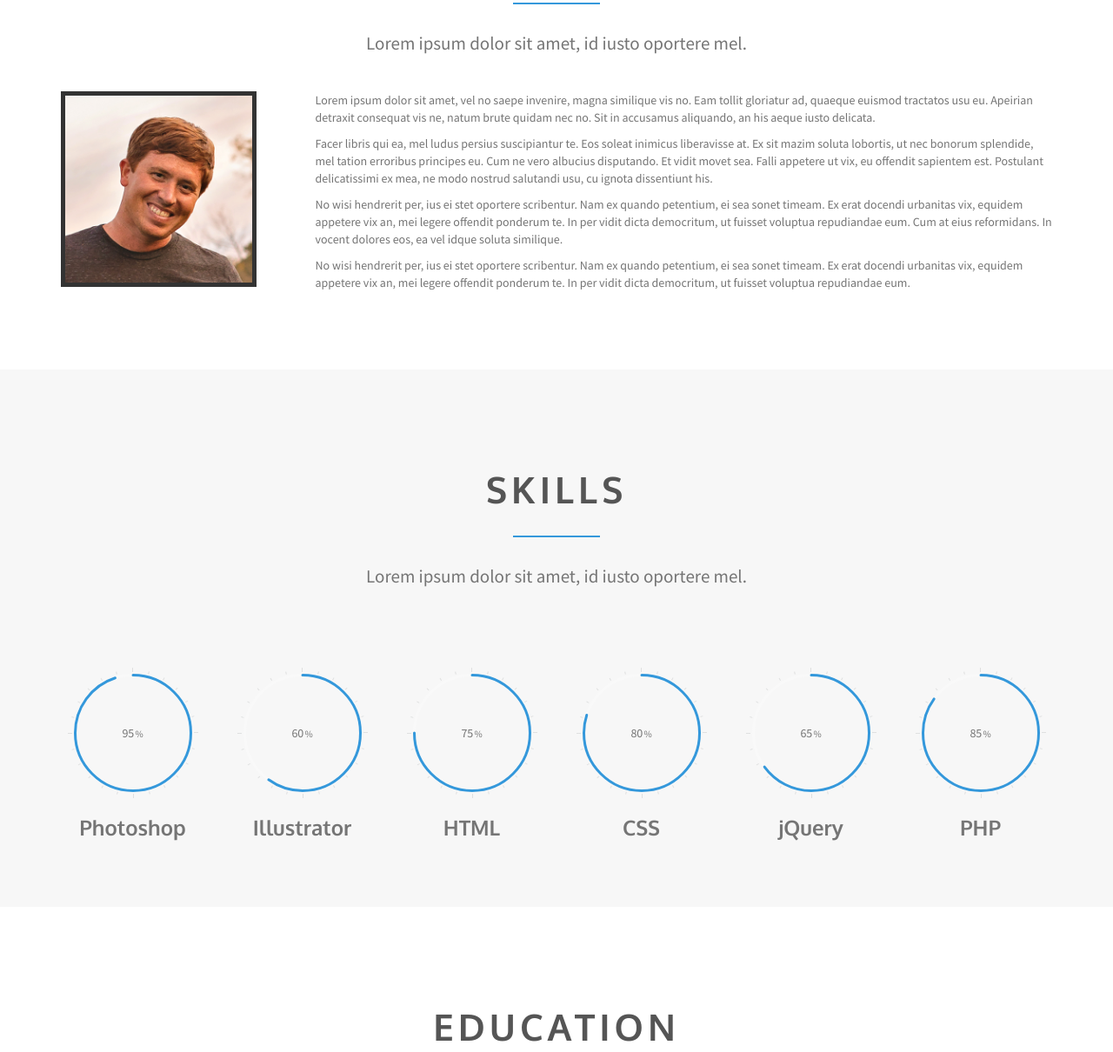
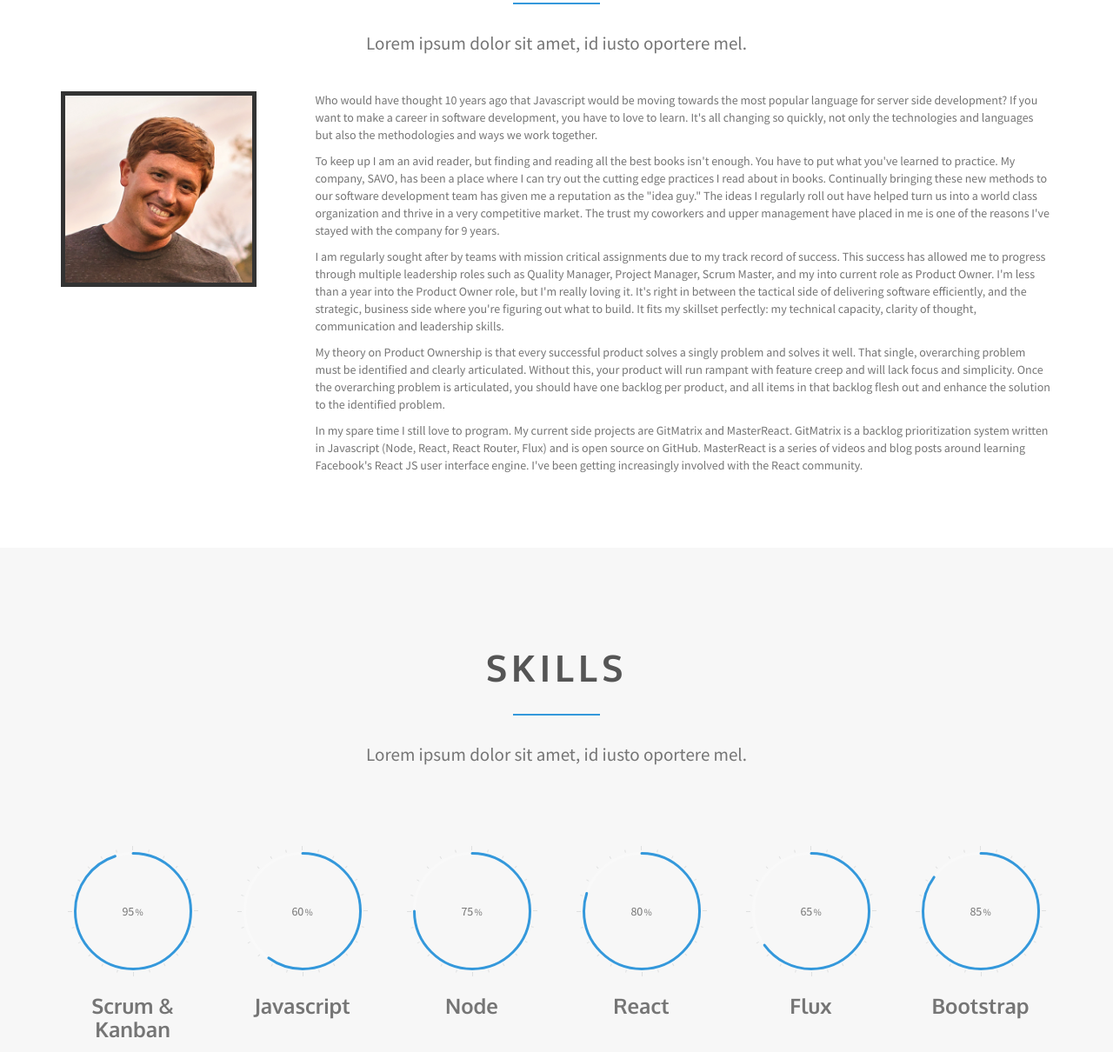
Before and after one commit to pelling/cppelling, a website: page public/app.html in a window 1280 px wide. Shown: the part 1043-2253 px from the top of the page at 87% size. Drawn offline with Linux system fonts and the light colour scheme.

Commit message:
changed bio text from default lorem ipsum

```diff
--- a/package.json
+++ b/package.json
@@ -12,6 +12,9 @@
     "name": "OpenShift",
     "email": "ramr@example.org",
     "url": "http://www.openshift.com/"
+  },
+  "scripts": {
+    "start": "nodejs server.js"
   },
   "homepage": "http://www.openshift.com/",
   "repository": {
--- a/public/app.html
+++ b/public/app.html
@@ -96,7 +96,9 @@
             <div class="row">
                 <header class="centered">
                     <h1>Christopher P Pelling</h1>
-                    <p>PRODUCT OWNER /  SCRUM MASTER</p>
+                    <p>WRAPPING UP DECADE #2 IN SOFWARE DEVELOPMENT<br/>
+                      <i>and loving every minute of it :)</i>
+                    </p>
                 </header>
                 <div class="social-icons">
                     <a href="https://twitter.com/Cppelling" class="btn btn-round btn-clear btn-twitter"><i class="fa fa-twitter"></i></a>
@@ -127,10 +129,11 @@
                     </div>
                 </div>
                 <div class="col-md-9">
-                    <p>Lorem ipsum dolor sit amet, vel no saepe invenire, magna similique vis no. Eam tollit gloriatur ad, quaeque euismod tractatos usu eu. Apeirian detraxit consequat vis ne, natum brute quidam nec no. Sit in accusamus aliquando, an his aeque iusto delicata.</p>
-                    <p>Facer libris qui ea, mel ludus persius suscipiantur te. Eos soleat inimicus liberavisse at. Ex sit mazim soluta lobortis, ut nec bonorum splendide, mel tation erroribus principes eu. Cum ne vero albucius disputando. Et vidit movet sea. Falli appetere ut vix, eu offendit sapientem est. Postulant delicatissimi ex mea, ne modo nostrud salutandi usu, cu ignota dissentiunt his.</p>
-                    <p>No wisi hendrerit per, ius ei stet oportere scribentur. Nam ex quando petentium, ei sea sonet timeam. Ex erat docendi urbanitas vix, equidem appetere vix an, mei legere offendit ponderum te. In per vidit dicta democritum, ut fuisset voluptua repudiandae eum. Cum at eius reformidans. In vocent dolores eos, ea vel idque soluta similique.</p>
-                    <p>No wisi hendrerit per, ius ei stet oportere scribentur. Nam ex quando petentium, ei sea sonet timeam. Ex erat docendi urbanitas vix, equidem appetere vix an, mei legere offendit ponderum te. In per vidit dicta democritum, ut fuisset voluptua repudiandae eum.</p>
+                  <p>Who would have thought 10 years ago that Javascript would be moving towards the most popular language for server side development?  If you want to make a career in software development, you have to love to learn.  It's all changing so quickly, not only the technologies and languages but also the methodologies and ways we work together. </p>
+                  <p>To keep up I am an avid reader, but finding and reading all the best books isn't enough.  You have to put what you've learned to practice.  My company, SAVO, has been a place where I can try out the cutting edge practices I read about in books.  Continually bringing these new methods to our software development team has given me a reputation as the "idea guy."   The ideas I regularly roll out have helped turn us into a world class organization and thrive in a very competitive market.  The trust my coworkers and upper management have placed in me is one of the reasons I've stayed with the company for 9 years.</p>
+                  <p>I am regularly sought after by teams with mission critical assignments due to my track record of success.  This success has allowed me to progress through multiple leadership roles such as Quality Manager, Project Manager, Scrum Master, and my into current role as Product Owner.  I'm less than a year into the Product Owner role, but I'm really loving it.  It's right in between the tactical side of delivering software efficiently, and the strategic, business side where you're figuring out what to build.  It fits my skillset perfectly: my technical capacity, clarity of thought, communication and leadership skills.</p>
+                  <p>My theory on Product Ownership is that every successful product solves a singly problem and solves it well.  That single, overarching problem must be identified and clearly articulated.  Without this, your product will run rampant with feature creep and will lack focus and simplicity.  Once the overarching problem is articulated, you should have one backlog per product, and all items in that backlog flesh out and enhance the solution to the identified problem.</p>
+                  <p>In my spare time I still love to program.  My current side projects are GitMatrix and MasterReact.  GitMatrix is a backlog prioritization system written in Javascript (Node, React, React Router, Flux) and is open source on GitHub.  MasterReact is a series of videos and blog posts around learning Facebook's React JS user interface engine.  I've been getting increasingly involved with the React community.</p>
                 </div>
             </div>
         </div>
@@ -149,37 +152,37 @@
                 <div class="col-md-2">
                     <span class="chart" data-percent="95">
                       <span class="percent"></span>
-                    <h3>Photoshop</h3>
+                    <h3>Scrum & Kanban</h3>
                     </span>
                 </div>
                 <div class="col-md-2 ">
                     <span class="chart" data-percent="60">
                       <span class="percent"></span>
-                    <h3>Illustrator</h3>
+                    <h3>Javascript</h3>
                     </span>
                 </div>
                 <div class="col-md-2">
                     <span class="chart" data-percent="75">
                       <span class="percent"></span>
-                    <h3>HTML</h3>
+                    <h3>Node</h3>
                     </span>
                 </div>
                 <div class="col-md-2">
                     <span class="chart" data-percent="80">
                       <span class="percent"></span>
-                    <h3>CSS</h3>
+                    <h3>React</h3>
                     </span>
                 </div>
                 <div class="col-md-2">
                     <span class="chart" data-percent="65">
                       <span class="percent"></span>
-                    <h3>jQuery</h3>
+                    <h3>Flux</h3>
                     </span>
                 </div>
                 <div class="col-md-2">
                     <span class="chart" data-percent="85">
                       <span class="percent"></span>
-                    <h3>PHP</h3>
+                    <h3>Bootstrap</h3>
                     </span>
                 </div>
             </div>
```
